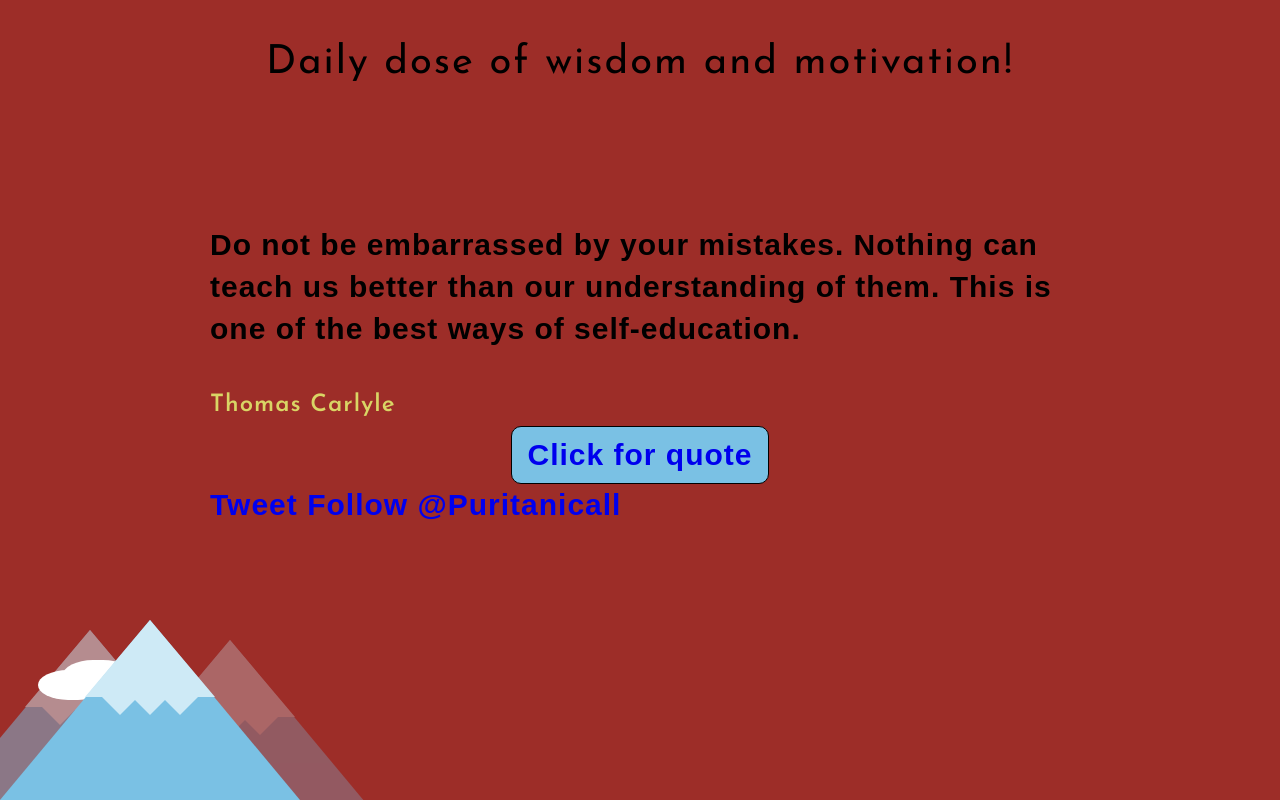
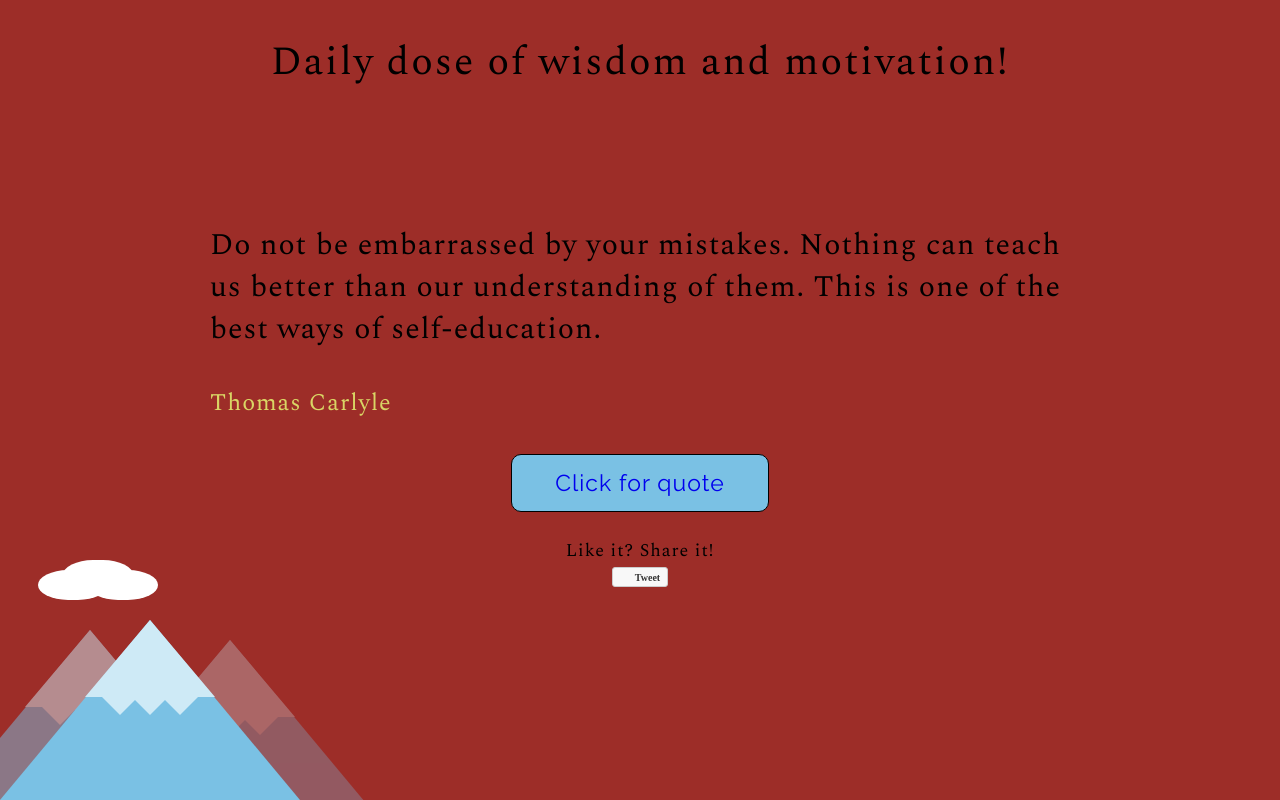
Before and after one commit to darktasevski/Quote_machine, a website built with webpack: page app/app.html in a window 1280 px wide. Built offline with nearby package versions, Linux system fonts and the light colour scheme; a web font is replaced by a local one.

Commit message:
twitter done

```diff
--- a/app/app.html
+++ b/app/app.html
@@ -21,9 +21,14 @@
                 <a id="quote__wiki" href="#" target="_blank" title="Learn more about the author!"><span class="quote__author">Thomas Carlyle</span></a>
             </div>
             <a href="#" id="quote__button">Click for quote</a>
+            <p class="share">Like it? Share it!</p>
             <!-- Twitter buttons -->
-            <a id="twitter" class="twitter-share-button" href="#" data-url="" data-text="">Tweet</a>
-            <a class="twitter-follow-button" href="https://twitter.com/Puritanicall" data-show-count="false">Follow @Puritanicall</a>
+            <div class="custom-tweet-button">
+                <a id="twitter" href="#" target="_blank" data-text="" alt="Tweet the quote">
+                    <i class="btn-icon"></i>
+                    <span class="btn-text">Tweet</span>
+                </a>
+            </div>
             <!-- Twitter buttons end -->
         </div>
         <div class="mountain">
@@ -51,7 +56,7 @@
         <div class="cloud cloud2"></div>
         <div class="cloud cloud3"></div>
     </div>
-   <!--  <script>
+    <!--  <script>
     ! function(d, s, id) {
         var js, fjs = d.getElementsByTagName(s)[0];
         if (!d.getElementById(id)) {
--- a/app/assets/scripts/App.js
+++ b/app/assets/scripts/App.js
@@ -7,7 +7,7 @@ $(document).ready(function() {
     });
 
     $('#twitter').on('click', function() {
-        window.open("https://twitter.com/intent/tweet?text=" + $("#quote").text() + " - " + $(".quote__author").text());
+        window.open("https://twitter.com/intent/tweet?text=" + $("#quote").text().substring(0, 130) + " - " + $(".quote__author").text() + " @Puritanicall");
     })
 
     function update(response) {
@@ -36,12 +36,12 @@ $(document).ready(function() {
         // dynamic changing the color of text based on background color
         if (currentColor > 125) {
             $('html').css('color', 'black');
-            $('.quote__author').css('color', 'black');
-            $('#quote__button').css('color', 'black');
+            $('.quote__author').css('color', '#6D73C2');
+            $('#quote__button').css('color', '#022933');
         } else {
             $('html').css('color', 'white');
-            $('.quote__author').css('color', 'white');
-            $('#quote__button').css('color', 'white');
+            $('.quote__author').css('color', '#FFB12F');
+            $('#quote__button').css('color', '#EEE8D6');
         }
         return 'rgb(' + red + ', ' + green + ', ' + blue + ')'; // spaces are important
     }
--- a/app/assets/styles/app.css
+++ b/app/assets/styles/app.css
@@ -1,8 +1,9 @@
 
 @import "normalize.css";
-@import url('https://fonts.googleapis.com/css?family=Bubbler+One|Josefin+Sans:400,600');
+@import url('https://fonts.googleapis.com/css?family=Raleway|Spectral');
 @import "base/_global";
 
 @import "modules/_quote";
 @import "modules/_btn";
 @import "modules/_mountains";
+@import "modules/_tweet";
--- a/app/assets/styles/base/_global.css
+++ b/app/assets/styles/base/_global.css
@@ -3,9 +3,10 @@ html {
 	padding: 0;
 	box-sizing: border-box;
 	font-size: 10px;
-	font-family: 'Bubbler One', sans-serif;
-	transition: all 1s ease-out;
+	font-family: 'Spectral', serif;
+	transition: background 1s ease-out;
 	background-color: #9D2D28;
+	font-weight: 400;
 }
 
 *, *:after, *:before {
--- a/app/assets/styles/modules/_btn.css
+++ b/app/assets/styles/modules/_btn.css
@@ -1,10 +1,12 @@
 #quote__button {
 	display: block;
+	font-family: 'Raleway', sans-serif;
 	margin: 0 auto;
     width: 30%;
 	border: 1px solid black;
 	border-radius: 1rem;
 	padding: .7rem;
+	font-size: 2.3rem;
 	text-align: center;
 	background-color: #7ac1e4;
 }
--- a/app/assets/styles/modules/_mountains.css
+++ b/app/assets/styles/modules/_mountains.css
@@ -57,7 +57,7 @@
 	border-radius: 100px / 50px;
 }
 .cloud1 {
-  bottom: 100px;
+  bottom: 25%;
   -webkit-animation: cloud1 50s infinite linear;
           animation: cloud1 50s infinite linear;
 }
@@ -81,7 +81,7 @@
 }
 
 .cloud2 {
-  bottom: 300px;
+  bottom: 10%;
   -webkit-animation: cloud2 60s infinite linear;
           animation: cloud2 60s infinite linear;
 }
--- a/app/assets/styles/modules/_quote.css
+++ b/app/assets/styles/modules/_quote.css
@@ -1,10 +1,14 @@
+
+#quote__display {
+	min-height: 230px;
+}
 
 .title {
 	text-align: center;
 	font-size: 4rem;
 	font-weight: 300;
 	letter-spacing: .2rem;
-	font-family: 'Josefin Sans', sans-serif;
+	font-family: 'Spectral', serif;
 	display: block;
 	position: absolute;
 	max-width: 900px;
@@ -22,7 +26,7 @@
 	display: block;
 	margin: 12% auto;
 	font-size: 3rem;
-	font-weight: 600;
+	font-weight: 500;
 	line-height: 140%;
 	letter-spacing: .1rem;
 	padding: 4rem;
@@ -32,7 +36,7 @@
 }
 
 .quote__author {
-	font-family: 'Josefin Sans', sans-serif;
+	font-family: 'Spectral', serif;
 	font-size: 2.4rem;
 	color: #d9d565;
 }
--- /dev/null
+++ b/app/assets/styles/modules/_tweet.css
@@ -0,0 +1,58 @@
+.share {
+  text-align: center;
+  font-size: 1.8rem;
+}
+.custom-tweet-button{
+  display: inline-block;
+  all: initial; /* inherit break */
+  position: absolute;
+  left: 47%;
+  bottom: 4%;
+  width: 200px;
+  margin: 2rem auto 2rem;
+}
+.custom-tweet-button a {
+  position: relative;
+  display: inline-block;
+  height: 2rem;
+  padding: 2px;
+  border: 1px solid #ccc;
+  font-size: 1rem;
+  color: #333;
+  text-decoration: none;
+  text-shadow: 0 1px 0 rgba(255, 255, 255, .5);
+  font-weight: bold;
+  background-color: #F8F8F8;
+  background-image: -webkit-gradient(linear,left top,left     bottom,from(#FFF),to(#DEDEDE));
+  background-image: -moz-linear-gradient(to bottom,#FFF,#DEDEDE);
+  background-image: -o-linear-gradient(to bottom,#FFF,#DEDEDE);
+  background-image: -ms-linear-gradient(to bottom,#FFF,#DEDEDE);
+  border: #CCC solid 1px;
+  -moz-border-radius: 3px;
+  -webkit-border-radius: 3px;
+  border-radius: 3px;
+  cursor: pointer;
+  overflow: hidden;
+}
+.custom-tweet-button a:hover{
+  border-color: #BBB;
+  background-color: #F8F8F8;
+  background-image: linear-gradient(to bottom,#F8F8F8,#D9D9D9);
+  -webkit-box-shadow: none;
+  -moz-box-shadow: none;
+  box-shadow: none;
+}
+.custom-tweet-button a .btn-icon{
+  position: absolute;
+  width: 16px;
+  height: 13px;
+  top: 50%;
+  left: 3px;
+  margin-top: -6px;
+  background: url('https://twitter.com/favicons/favicon.ico') 1px center no-repeat;
+  background-size: 13px;
+}
+.custom-tweet-button a .btn-text{
+  display: inline-block;
+  padding: 2px 5px 0 20px;
+}
--- a/app/temp/styles/app.css
+++ b/app/temp/styles/app.css
@@ -1,5 +1,5 @@
 
-@import url('https://fonts.googleapis.com/css?family=Bubbler+One|Josefin+Sans:400,600');
+@import url('https://fonts.googleapis.com/css?family=Raleway|Spectral');
 /*! normalize.css v7.0.0 | MIT License | github.com/necolas/normalize.css */
 /* Document
    ========================================================================== */
@@ -363,10 +363,11 @@ html {
 	-webkit-box-sizing: border-box;
 	        box-sizing: border-box;
 	font-size: 10px;
-	font-family: 'Bubbler One', sans-serif;
+	font-family: 'Spectral', serif;
 	-webkit-transition: all 1s ease-out;
 	transition: all 1s ease-out;
 	background-color: #9D2D28;
+	font-weight: 400;
 }
 *, *:after, *:before {
 	-webkit-box-sizing: border-box;
@@ -375,12 +376,15 @@ html {
 a {
 	text-decoration: none;
 }
+#quote__display {
+	min-height: 230px;
+}
 .title {
 	text-align: center;
 	font-size: 4rem;
 	font-weight: 300;
 	letter-spacing: .2rem;
-	font-family: 'Josefin Sans', sans-serif;
+	font-family: 'Spectral', serif;
 	display: block;
 	position: absolute;
 	max-width: 900px;
@@ -397,7 +401,7 @@ a {
 	display: block;
 	margin: 12% auto;
 	font-size: 3rem;
-	font-weight: 600;
+	font-weight: 500;
 	line-height: 140%;
 	letter-spacing: .1rem;
 	padding: 4rem;
@@ -406,17 +410,19 @@ a {
     height: auto;
 }
 .quote__author {
-	font-family: 'Josefin Sans', sans-serif;
+	font-family: 'Spectral', serif;
 	font-size: 2.4rem;
 	color: #d9d565;
 }
 #quote__button {
 	display: block;
+	font-family: 'Raleway', sans-serif;
 	margin: 0 auto;
     width: 30%;
 	border: 1px solid black;
 	border-radius: 1rem;
 	padding: .7rem;
+	font-size: 2.3rem;
 	text-align: center;
 	background-color: #7ac1e4;
 }
@@ -476,7 +482,7 @@ a {
 	border-radius: 100px / 50px;
 }
 .cloud1 {
-  bottom: 100px;
+  bottom: 25%;
   -webkit-animation: cloud1 50s infinite linear;
           animation: cloud1 50s infinite linear;
 }
@@ -499,7 +505,7 @@ a {
   top: -10px;
 }
 .cloud2 {
-  bottom: 300px;
+  bottom: 10%;
   -webkit-animation: cloud2 60s infinite linear;
           animation: cloud2 60s infinite linear;
 }
@@ -526,3 +532,56 @@ a {
     0%   { left: -850px; }
     100% { left: 100%; }
 }
+.share {
+  text-align: center;
+  font-size: 1.8rem;
+}
+.custom-tweet-button{
+  display: inline-block;
+  all: initial; /* inherit break */
+  position: absolute;
+  left: 47%;
+  bottom: 4%;
+  width: 200px;
+  margin: 2rem auto 2rem;
+}
+.custom-tweet-button a {
+  position: relative;
+  display: inline-block;
+  height: 2rem;
+  padding: 2px;
+  border: 1px solid #ccc;
+  font-size: 1rem;
+  color: #333;
+  text-decoration: none;
+  text-shadow: 0 1px 0 rgba(255, 255, 255, .5);
+  font-weight: bold;
+  background-color: #F8F8F8;
+  background-image: -ms-linear-gradient(to bottom,#FFF,#DEDEDE);
+  border: #CCC solid 1px;
+  border-radius: 3px;
+  cursor: pointer;
+  overflow: hidden;
+}
+.custom-tweet-button a:hover{
+  border-color: #BBB;
+  background-color: #F8F8F8;
+  background-image: -webkit-gradient(linear,left top, left bottom,from(#F8F8F8),to(#D9D9D9));
+  background-image: linear-gradient(to bottom,#F8F8F8,#D9D9D9);
+  -webkit-box-shadow: none;
+  box-shadow: none;
+}
+.custom-tweet-button a .btn-icon{
+  position: absolute;
+  width: 16px;
+  height: 13px;
+  top: 50%;
+  left: 3px;
+  margin-top: -6px;
+  background: url('https://twitter.com/favicons/favicon.ico') 1px center no-repeat;
+  background-size: 13px;
+}
+.custom-tweet-button a .btn-text{
+  display: inline-block;
+  padding: 2px 5px 0 20px;
+}
```
Also changed, not shown: app/temp/scripts/App.js (+6 -6 lines), app/assets/styles/modules/_test.css (deleted).
